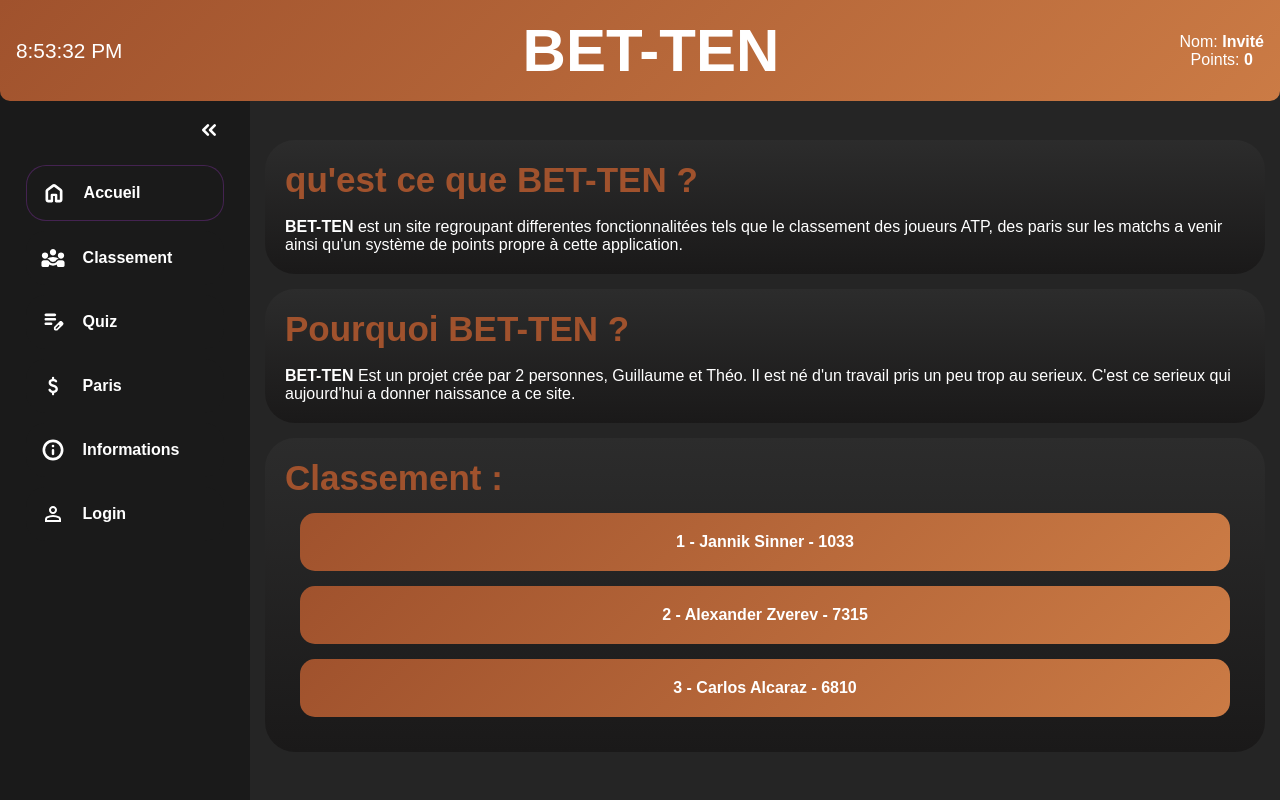
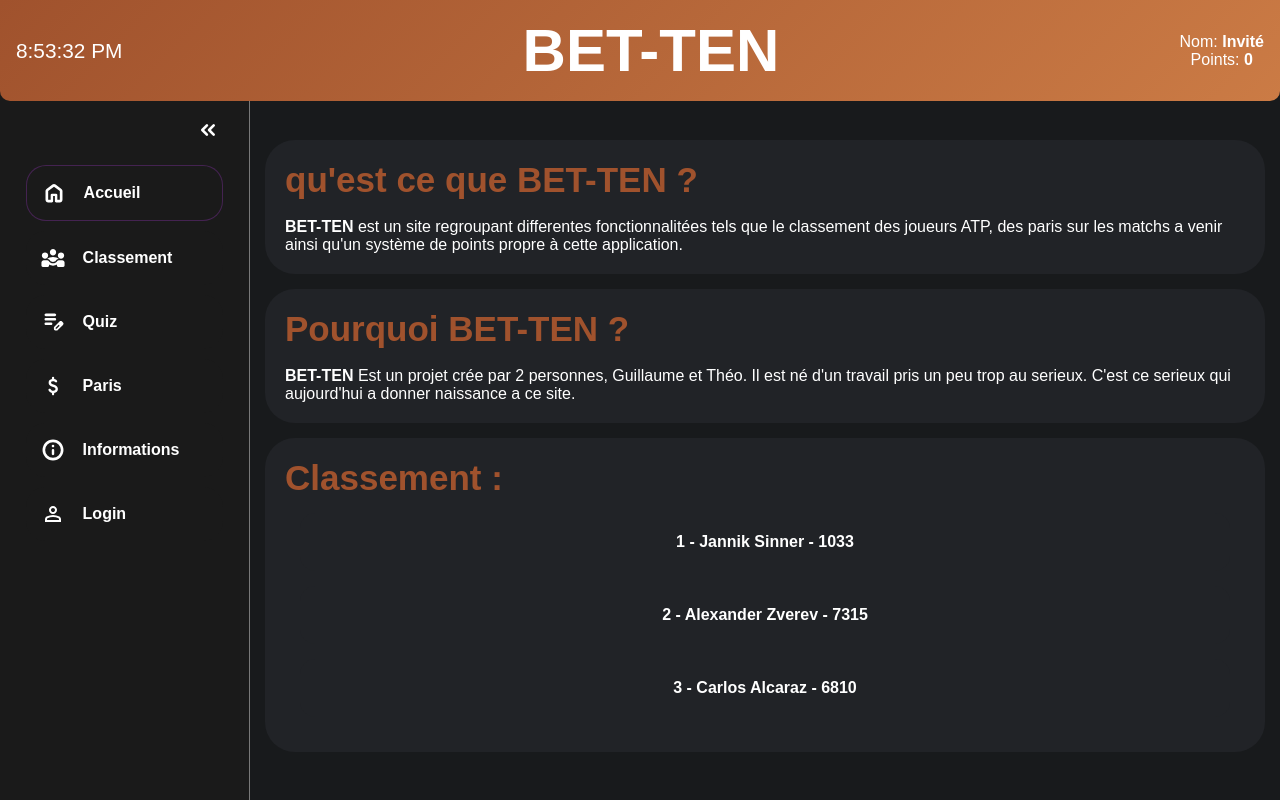
Before and after one commit to tabegon/Bet-Ten, a Flask app: page /accueil in a window 1280 px wide. Run offline with Flask 3, Linux system fonts and the light colour scheme; parts of the project's set-up code (start-up, migrations or seed data) failed here and were passed over.

Commit message:
color styles, non-permanent

```diff
--- a/static/css/style1.css
+++ b/static/css/style1.css
@@ -1,8 +1,10 @@
 :root{
-    --base-clr : #111622;
+    /*--base-clr : #111622;
     --box-clr : #2c2b2c;
     --orange-clr : #d35335;
-    --orange-gradient-clr : linear-gradient(135deg, #A0522D, #cb7b45);
+    --orange-gradient-clr : linear-gradient(135deg, #A0522D, #cb7b45);*/
+    --base-clr : #181A1C;
+    --accent-clr : #212327;
 }
 
 *{
@@ -12,7 +14,7 @@
     font-family: 'Poppins', sans-serif;
 }
 body{
-    background-color: rgb(37, 37, 37);
+    background-color: var(--base-clr);
     display: grid;
     grid-template-columns: auto 1fr;
 }
@@ -87,6 +89,7 @@ h3{
     transition: 300ms ease-in-out;
     overflow: hidden;
     text-wrap: nowrap;
+    border-right: 1px solid rgba(255, 255, 255, 0.411);
 }
 
 #nav.close{
@@ -199,14 +202,14 @@ h3{
 
 .box{
     margin: 15px;
-    background: linear-gradient(to bottom, rgb(44, 44, 44), #1a1919);
+    background-color: var(--accent-clr);
     border-radius: 30px;
     padding: 20px;
 }
 
 #player{
     margin: 15px;
-    background: linear-gradient(135deg, #A0522D, #cb7b45);
+    background-color: var(--accent-clr);
     border-radius: 15px;
     padding: 20px;
     color: black;
@@ -222,7 +225,7 @@ a{
     cursor: pointer;
     text-decoration: none; /* Enlever le soulignement */
     margin: 15px;
-    background: linear-gradient(to bottom, rgb(44, 44, 44), #1a1919);
+    background-color: var(--accent-clr);
     border-radius: 30px;
     padding: 20px;
 }
```
